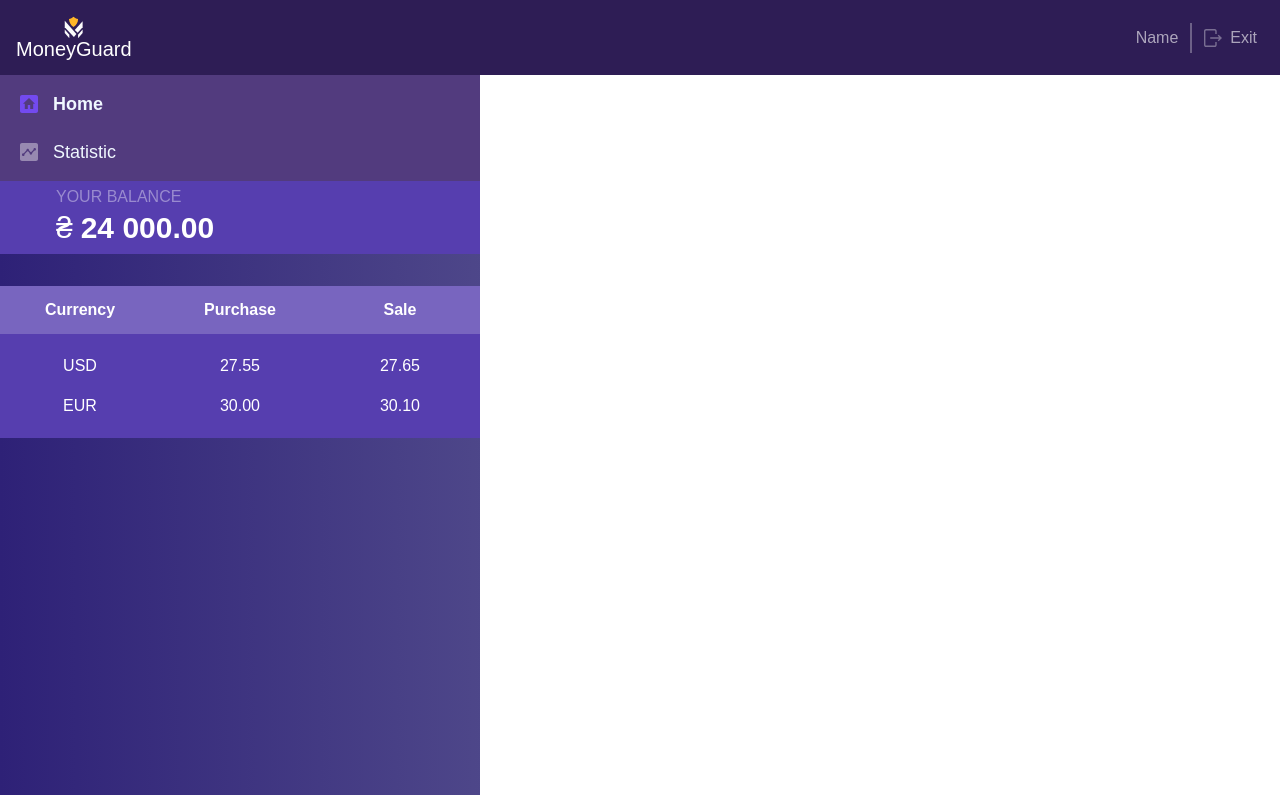
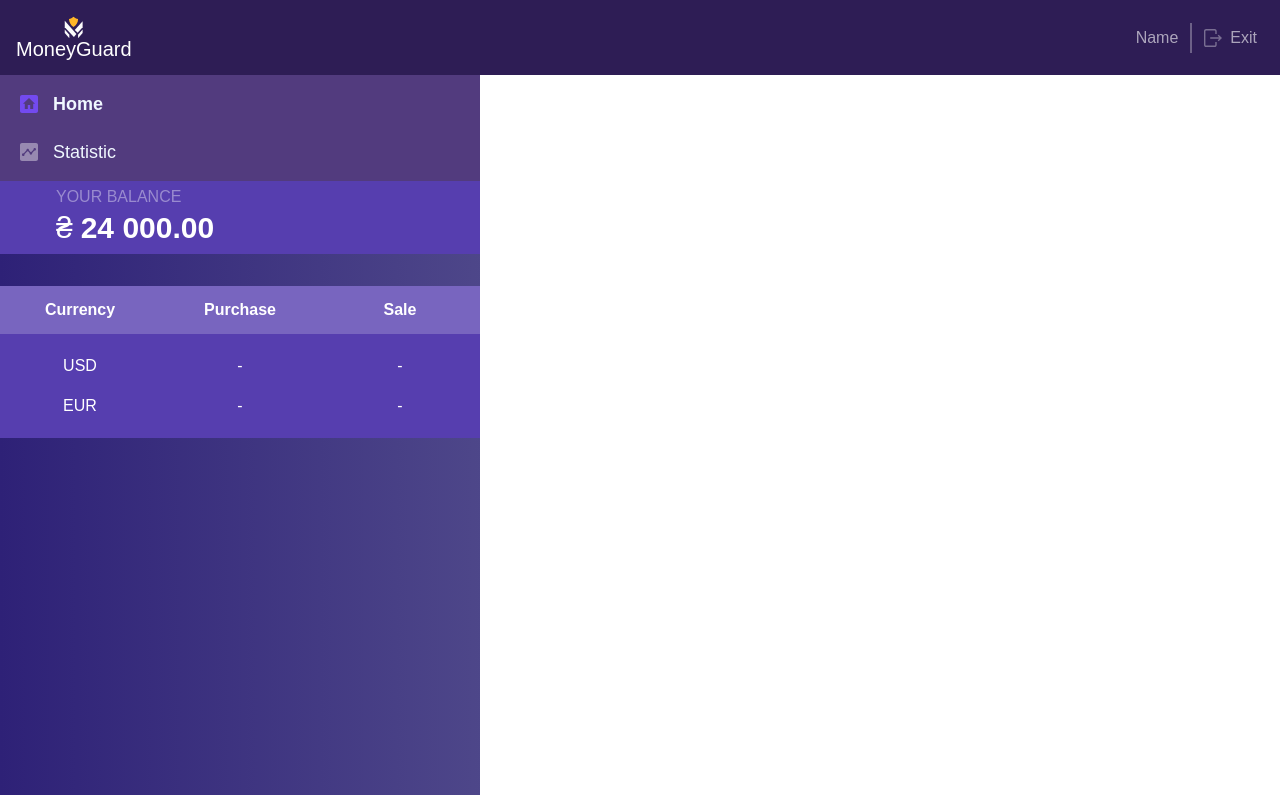
Before and after one commit to alivieE/MoneyGuard, a React (Create React App) app in the folder moneyguard/: page / in a window 1280 px wide. Built offline with nearby package versions, Linux system fonts and the light colour scheme; no server answers; the HTML template or start-up script is replaced by a standard one.

Commit message:
add currencies

```diff
--- a/moneyguard/src/components/SideBar/SideBar.jsx
+++ b/moneyguard/src/components/SideBar/SideBar.jsx
@@ -1,31 +1,48 @@
-import React, { useState, useEffect } from "react";
-import s from "./SideBar.module.css";
-import { NavLink } from "react-router-dom";
-import Image from "../../assets/index";
+import React, { useState, useEffect } from 'react'
+import s from './SideBar.module.css'
+import { NavLink } from 'react-router-dom'
+import Image from '../../assets/index'
 
 const SideBar = () => {
-  const [page, setPage] = useState("home");
-
+  const [page, setPage] = useState('home')
+  const [currencies, setCurrencies] = useState(()=>{
+    return JSON.parse(localStorage.getItem('currencies')) || {
+      dollar:{
+        rateBuy:'-',
+        rateSell:'-'
+      },
+      euro:{
+        rateBuy:'-',
+        rateSell:'-'
+      }
+    }
+  });
   useEffect(() => {
-
-      fetch('https://api.monobank.ua/bank/currency').then((data)=>{
+    fetch('https://api.monobank.ua/bank/currency')
+      .then((data) => {
         return data.json()
-      }).then((res)=>{
-console.log(res);
-if(res.errCode === 'TMR'){
-  console.log('too many requests');
-
+      })
+      .then((res) => {
+        console.log(res)
+        if (res.errCode === 'TMR') {
+          console.log('too many requests')
 
           return
         }
-        console.log(res.find((currency)=>{
+
+        const dollar = res.find((currency) => {
           return currency.currencyCodeA === 840
-        }));
-      }).catch((error)=> {
-      console.log(error);
-
         })
-  }, []);
+        const euro = res.find((currency) => {
+          return currency.currencyCodeA === 978
+        })
+        localStorage.setItem('currencies', JSON.stringify({dollar,euro}))
+        setCurrencies({dollar,euro})
+      })
+      .catch((error) => {
+        console.log(error)
+      })
+  }, [])
 
   return (
     <aside className={s.sideBar}>
@@ -33,14 +50,17 @@ if(res.errCode === 'TMR'){
         <div className={s.homeLink}>
           <NavLink
             onClick={() => {
-              setPage("home");
+              setPage('home')
             }}
             className={s.link}
-            style={{ fontWeight: page === "home" ? "bold" : "normal" }}
+            style={{ fontWeight: page === 'home' ? 'bold' : 'normal' }}
             to="home"
           >
             <div className="activeWrap">
-              <img className={s.homeImage} src={page==='home'? Image.homeWhite:Image.home }></img>
+              <img
+                className={s.homeImage}
+                src={page === 'home' ? Image.homeWhite : Image.home}
+              ></img>
             </div>
             Home
           </NavLink>
@@ -48,18 +68,22 @@ if(res.errCode === 'TMR'){
         <div></div>
         <NavLink
           onClick={() => {
-            setPage("statistic");
+            setPage('statistic')
           }}
           className={s.link}
-          style={{ fontWeight: page === "statistic" ? "bold" : "normal" }}
+          style={{ fontWeight: page === 'statistic' ? 'bold' : 'normal' }}
           to="statistic"
         >
           <div className="activeWrap">
-            <img className={s.statisticImage} src={page==='statistic'?Image.statisticWhite:Image.statistic}></img>
+            <img
+              className={s.statisticImage}
+              src={
+                page === 'statistic' ? Image.statisticWhite : Image.statistic
+              }
+            ></img>
           </div>
           Statistic
         </NavLink>
-
       </div>
       <div className={s.balance}>
         <p className={s.text}>YOUR BALANCE</p>
@@ -76,17 +100,17 @@ if(res.errCode === 'TMR'){
         </tr>
         <tr className={s.tr}>
           <td className={s.tdUSD}>USD</td>
-            <td className={s.tdUSD}>27.55</td>
-            <td className={s.tdUSD}>27.65</td>
+          <td className={s.tdUSD}>{currencies.dollar.rateSell}</td>
+          <td className={s.tdUSD}>{currencies.dollar.rateBuy}</td>
         </tr>
         <tr className={s.tr}>
           <td className={s.tdEUR}>EUR</td>
-            <td className={s.tdEUR}>30.00</td>
-            <td className={s.tdEUR}>30.10</td>
+          <td className={s.tdEUR}>{currencies.euro.rateSell}</td>
+          <td className={s.tdEUR}>{currencies.euro.rateBuy}</td>
         </tr>
       </table>
     </aside>
-  );
-};
+  )
+}
 
-export default SideBar;
+export default SideBar
```
Lines whose indentation alone changed are shown as unchanged.
